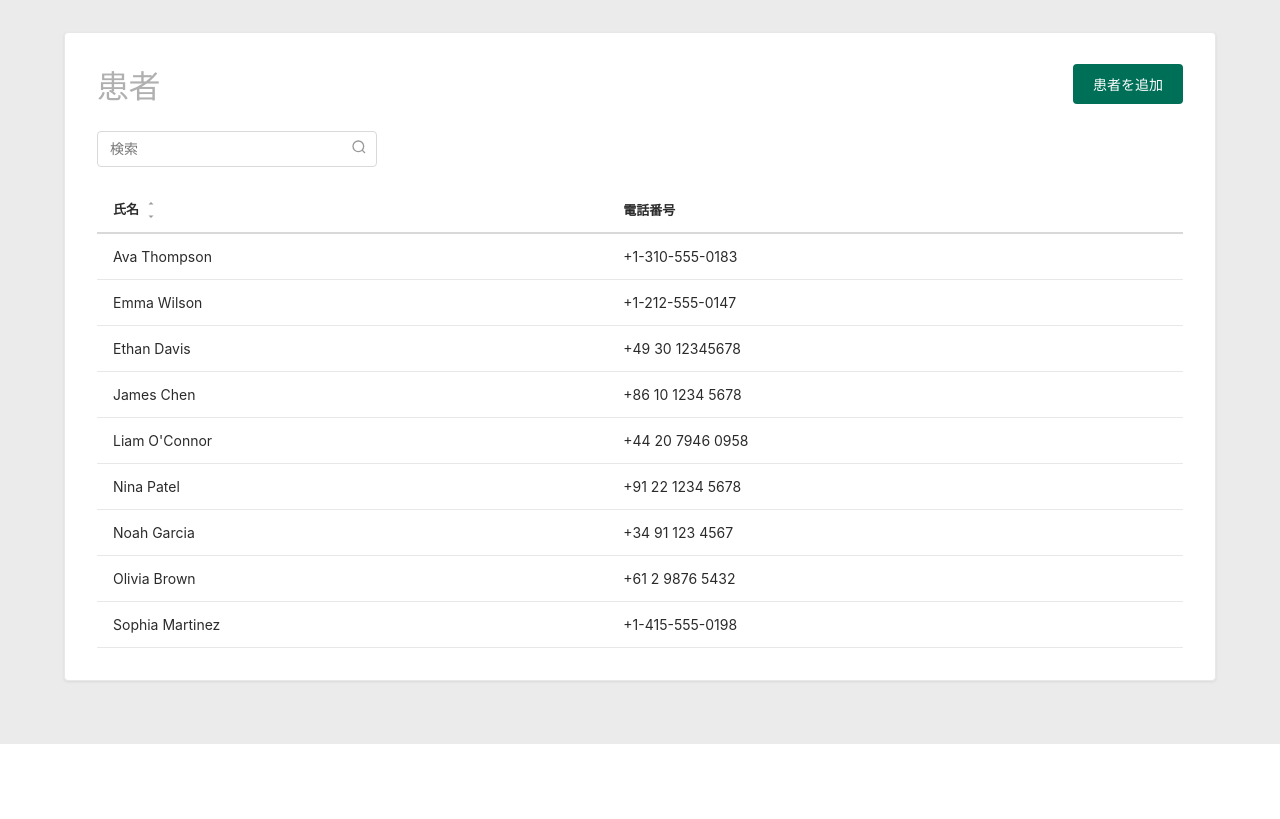
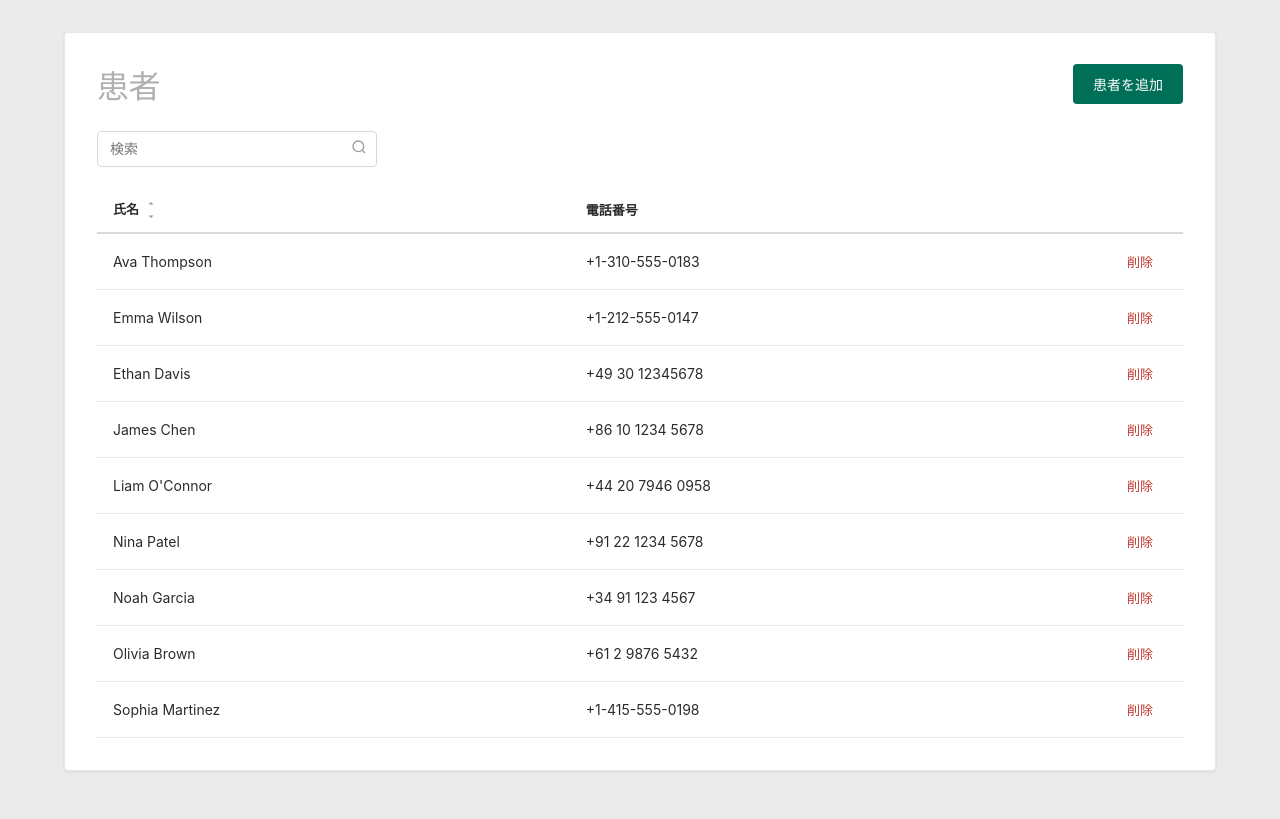
Before and after one commit to TairaReiga/clinic-reservation-cloud, a Flask app: page /patients in a window 1280 px wide. Shown: the part 56-875 px from the top of the page. Before the commit the page ends 800 px from the top, so only its background shows below. Run offline with Flask 3, Linux system fonts and the light colour scheme; the visitor is signed in with stand-in values (Sample User, id 1).

Commit message:
Add patient delete action on the patients list.
Co-authored-by: Cursor <cursoragent@cursor.com>

```diff
--- a/flask-app/app/routes.py
+++ b/flask-app/app/routes.py
@@ -137,6 +137,26 @@ def patients_new():
         return redirect(url_for("main.patients_list"))
 
     return render_template("patients_form.html", name="", phone="")
+
+
+@main_bp.route("/patients/<int:patient_id>/delete", methods=["POST"])
+@login_required
+def patients_delete(patient_id: int):
+    patient = Patient.query.get_or_404(patient_id)
+
+    for reservation in list(patient.reservations):
+        if reservation.image_filename:
+            image_path = os.path.join(
+                current_app.config["UPLOAD_FOLDER"], reservation.image_filename
+            )
+            if os.path.exists(image_path):
+                os.remove(image_path)
+        db.session.delete(reservation)
+
+    db.session.delete(patient)
+    db.session.commit()
+    flash("患者を削除しました。", "success")
+    return redirect(url_for("main.patients_list"))
 
 
 @main_bp.route("/reservations")
--- a/flask-app/templates/patients_list.html
+++ b/flask-app/templates/patients_list.html
@@ -29,6 +29,7 @@
         </span>
       </th>
       <th>電話番号</th>
+      <th style="width: 80px;"></th>
     </tr>
   </thead>
   <tbody>
@@ -36,12 +37,32 @@
     <tr>
       <td>{{ p.name }}</td>
       <td>{{ p.phone }}</td>
+      <td>
+        <form method="post" action="{{ url_for('main.patients_delete', patient_id=p.id) }}"
+              onsubmit="return confirm('{{ p.name }} を削除しますか？');">
+          <button type="submit" class="btn-delete">削除</button>
+        </form>
+      </td>
     </tr>
     {% else %}
     <tr>
-      <td colspan="2" style="color: var(--text-muted);">患者が見つかりません。</td>
+      <td colspan="3" style="color: var(--text-muted);">患者が見つかりません。</td>
     </tr>
     {% endfor %}
   </tbody>
 </table>
 {% endblock %}
+
+{% block extra_head %}
+<style>
+  .btn-delete {
+    background: none;
+    border: none;
+    color: #c0392b;
+    font-size: 13px;
+    cursor: pointer;
+    padding: 4px 8px;
+  }
+  .btn-delete:hover { text-decoration: underline; }
+</style>
+{% endblock %}
```
